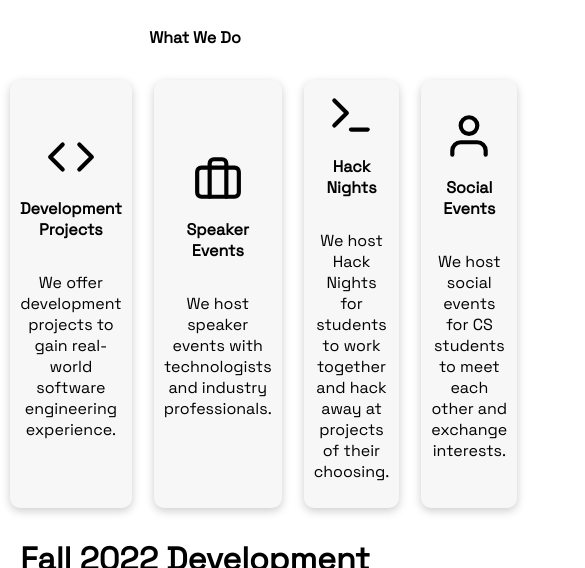
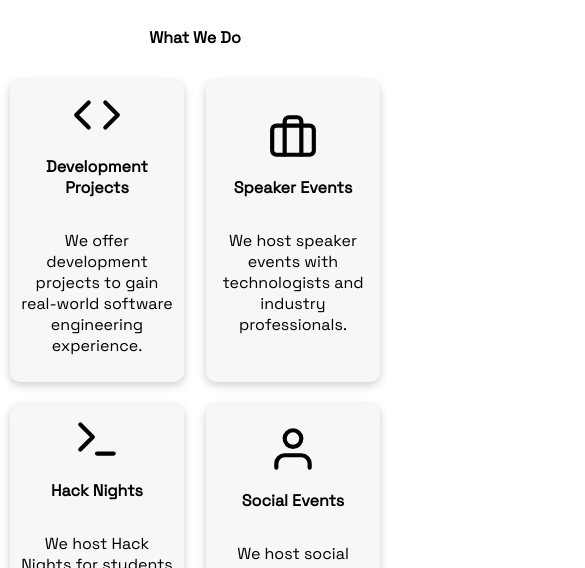
Before and after one commit to YaleComputerSociety/website, a React (Create React App) app: page / in a window 390 px wide. Shown: the part 437-1005 px from the top of the page, 585 px wide, since content can reach past the window. Built offline with nearby package versions, Linux system fonts and the light colour scheme.

Commit message:
Modified Title and added Media Viewpoints

```diff
--- a/package.json
+++ b/package.json
@@ -1,6 +1,7 @@
 {
   "name": "website",
   "version": "0.1.0",
+  "homepage": "http://yalecompsociety.org",
   "private": true,
   "dependencies": {
     "@testing-library/jest-dom": "^5.16.5",
@@ -10,6 +11,7 @@
     "@types/node": "^16.11.56",
     "@types/react": "^18.0.17",
     "@types/react-dom": "^18.0.6",
+    "gh-pages": "^4.0.0",
     "react": "^18.2.0",
     "react-dom": "^18.2.0",
     "react-scripts": "5.0.1",
@@ -17,6 +19,8 @@
     "web-vitals": "^2.1.4"
   },
   "scripts": {
+    "predeploy": "npm run build",
+    "deploy": "gh-pages -d build",
     "start": "react-scripts start",
     "build": "react-scripts build",
     "test": "react-scripts test",
--- a/public/index.html
+++ b/public/index.html
@@ -24,7 +24,7 @@
       work correctly both with client-side routing and a non-root public URL.
       Learn how to configure a non-root public URL by running `npm run build`.
     -->
-    <title>React App</title>
+    <title>Yale Computer Society</title>
   </head>
   <body>
     <noscript>You need to enable JavaScript to run this app.</noscript>
--- a/src/App.css
+++ b/src/App.css
@@ -64,3 +64,15 @@
   width: 30px;
   height: 30px;
 }
+
+@media only screen and (max-width: 800px) {
+  .card-grid {
+      grid-template-columns: repeat(3, 1fr);
+  }
+}
+
+@media only screen and (max-width: 600px) {
+  .card-grid {
+      grid-template-columns: repeat(2, 1fr);
+  }
+}
```
Also changed, not shown: src/assets/ycs_black.png (deleted), 25 other files (tests, documents, lock files or other folders).
